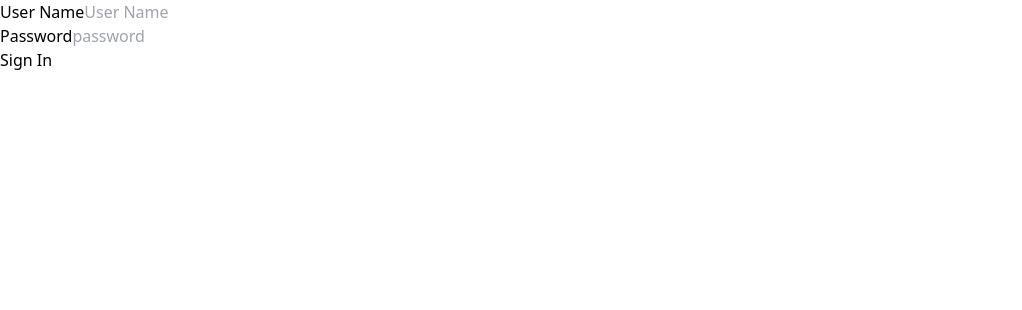
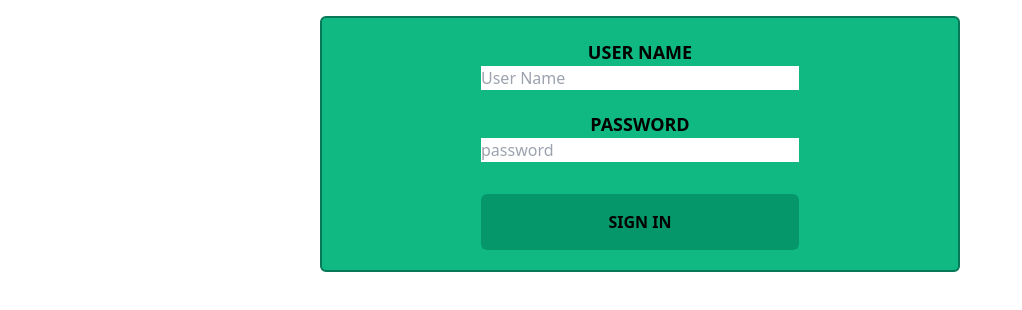
Before and after one commit to PyDrummer/cookie-stand-admin, a Next.js app: page / in a window 1280 px wide. Shown: the top 310 px of the page, without its empty margins (0-1022 px from the left). Built offline with nearby package versions, Linux system fonts and the light colour scheme.

Commit message:
styling not done

```diff
--- a/components/cookie-stand-form.js
+++ b/components/cookie-stand-form.js
@@ -32,17 +32,42 @@ export default function Form(props){
 
     // Used to calculate the hourly sales
   return(
-      <form onSubmit={formHandler} className="grid gap-1 bg-green-500 grid-cols-8 mb-4">
-          <legend className="col-start-4 col-span-2 text-2xl m-2">Create Cookie Stand</legend>
-          <label className="row-start-2 col-start-1 col-span-1 ml-8" for='location'>Location</label>
-          <input type="text" name="location" id="location" value={values.location} onChange={inputChangeHandler} placeholder="Cookie Stand Location" className="row-start-2 col-start-2 col-span-7 text-sm mr-4" ></input>
-          <label className="row-start-3 col-start-1 col-span-2 text-sm text-center" for='min_cust'>Minimum Customers Per Hour</label>
-          <input type="number" name="min" id="min" value={values.min} onChange={inputChangeHandler} className="row-start-4 col-start-1 col-span-2 text-sm mr-4 ml-4 mb-4"></input>
-          <label className="row-start-3 col-start-3 col-span-2 text-sm text-center" for='max_cust'>Maximum Customers Per Hour</label>
-          <input type="number" name="max" id="max" value={values.max} onChange={inputChangeHandler} className="row-start-4 col-start-3 col-span-2 text-sm mr-4 ml-4 mb-4"></input>
-          <label className="row-start-3 col-start-5 col-span-2 text-sm text-center" for='avg_per'>Average Cookies Per Sale</label>
-          <input type="number" name="avg" id="avg" value={values.avg} onChange={inputChangeHandler} className="row-start-4 col-start-5 col-span-2 text-sm mr-4 ml-4 mb-4"></input>
-          <button className="row-start-3 col-start-7 col-span-2 row-span-2 bg-green-700 mr-4 ml-2 mb-2 mt-2" >Create</button>
+      // <form onSubmit={formHandler} className="grid gap-1 bg-green-500 grid-cols-8 mb-4">
+      //     <legend className="col-start-4 col-span-2 text-2xl m-2">Create Cookie Stand</legend>
+      //     <label className="row-start-2 col-start-1 col-span-1 text-center" for='location'>Location</label>
+      //     <input type="text" name="location" id="location" value={values.location} onChange={inputChangeHandler} placeholder="Cookie Stand Location" className="row-start-2 col-start-2 col-span-4 text-sm " ></input>
+      //     <br className="row-start-3 col-start-1 col-span-2 text-sm text-center"></br>
+      //     <label className="row-start-4 col-start-1 col-span-2 text-sm text-center" for='min_cust'>Minimum Customers Per Hour</label>
+      //     <input type="number" name="min" id="min" value={values.min} onChange={inputChangeHandler} className="row-start-5 col-start-1 col-span-2 text-sm mr-4 ml-4 mb-4"></input>
+      //     <label className="row-start-4 col-start-3 col-span-2 text-sm text-center" for='max_cust'>Maximum Customers Per Hour</label>
+      //     <input type="number" name="max" id="max" value={values.max} onChange={inputChangeHandler} className="row-start-5 col-start-3 col-span-2 text-sm mr-4 ml-4 mb-4"></input>
+      //     <label className="row-start-4 col-start-5 col-span-2 text-sm text-center" for='avg_per'>Average Cookies Per Sale</label>
+      //     <input type="number" name="avg" id="avg" value={values.avg} onChange={inputChangeHandler} className="row-start-5 col-start-5 col-span-2 text-sm mr-4 ml-4 mb-4"></input>
+      //     <button className="row-start-2 col-start-7 col-span-2 row-span-2 bg-green-700" >Create</button>
+      //    {/* <button className="row-start-2 col-start-7 col-span-2 row-span-2 bg-green-700 mr-4 ml-2 mb-2 mt-2" >Create</button> */}
+
+      // </form>
+
+      <form onSubmit={formHandler} className="border w-10/12 mx-auto text-center bg-green-600 pb-10">
+          {/* <legend className="text-2xl m-2">Create Cookie Stand</legend> */}
+          <button className="py-4 px-40 mt-5 ml-20 bg-green-700" >CREATE STAND</button>
+          <div className="float-left mt-5 ml-10">
+            <label className="font-bold mt-5 ml-20" for='location'>ADD LOCATION</label>
+            <br></br>
+            <input className=" ml-10 text-sm" size="175" type="text" name="location" id="location" value={values.location} onChange={inputChangeHandler} placeholder="Cookie Stand Location"  ></input>
+          </div>
+
+          <div className="mt-5 ml-20">
+            <label className="ml-20 mr-space float-left font-bold text-sm text-center" for='min_cust'>Minimum Customers Per Hour</label>
+            <label className="mr-space float-left font-bold text-sm text-center" for='max_cust'>Maximum Customers Per Hour</label>
+            <label className=" float-left font-bold text-sm text-center" for='avg_per'>Average Cookies Per Sale</label>
+            <br></br>
+            <input className="mr-input pr-60 float-left text-left text-sm" type="number" name="min" id="min" value={values.min} onChange={inputChangeHandler} ></input>
+            <input className="mr-input pr-60 float-left text-sm " type="number" type="number" name="max" id="max" value={values.max} onChange={inputChangeHandler} ></input>
+            <input className="float-left pr-60 text-sm mb-10" type="number" name="avg" id="avg" value={values.avg} onChange={inputChangeHandler} ></input>
+          </div>
+         {/* <button className="row-start-2 col-start-7 col-span-2 row-span-2 bg-green-700 mr-4 ml-2 mb-2 mt-2" >Create</button> */}
+
       </form>
     )
  }
--- a/components/cookie-stand-table.js
+++ b/components/cookie-stand-table.js
@@ -3,29 +3,30 @@ import { hours } from '../data'
 export default function CookieStandTable({ stands, onDelete }, props) {
 
     return (
-        <table>
+        <table className="w-1/2 mx-auto my-10">
             <thead>
-                <tr>
+                <tr >
 
-                    <th>Location</th>
+                    <th className="border">Location</th>
                     {hours.map(slot => (
-                        <th key={slot}>{slot}</th>
+                        <th className="border" key={slot}>{slot}</th>
                     ))}
-                    <th>Totals</th>
+                    <th className="border">Totals</th>
                 </tr>
             </thead>
             <tbody>
                 {stands.map((stand, i) => {
 
                     return (
-                        <tr key={stand.id}>
+                        <tr className="border" key={stand.id}>
 
                             <th>
                                 <div>
 
-                                    <p>{stand.location}</p>
-
-                                    <span onClick={() => onDelete(stand)}>X</span>
+                                    <p>{stand.location}
+                                    <span onClick={() => onDelete(stand)}> X</span>
+                                    <i class="fa fa-trash-o" style="font-size:24px"></i>
+                                    </p>
                                 </div>
                             </th>
 
--- a/components/loginform.js
+++ b/components/loginform.js
@@ -24,18 +24,19 @@ export default function LoginForm({ onSubmit }) {
 
     return (
 
-        <form onSubmit={submitHandler}>
-            <div>
-                <label htmlFor="username">User Name</label>
-                <input type="text" name="username" id="username" value={values.username} onChange={inputChangeHandler} placeholder="User Name" />
+        <form onSubmit={submitHandler} className="text-center w-1/2 mx-auto my-4 border-2 border-green-700 bg-green-500 rounded-md">
+            <div className="my-5">
+                <label className="font-bold text-lg" htmlFor="username">USER NAME</label>
+                <br></br>
+                <input className="w-1/2 mb-5"  type="text" name="username" id="username" value={values.username} onChange={inputChangeHandler} placeholder="User Name" />
+                <br></br>
+                <label className="font-bold text-lg " htmlFor="password">PASSWORD</label>
+                <br></br>
+                <input className="w-1/2 mb-8" type="password" name="password" id="password" value={values.password} onChange={inputChangeHandler} placeholder="password" />
+                <br></br>
+                <button className="w-1/2 ml-5 mr-5 py-4 bg-green-600 font-bold rounded-md hover:bg-green-800 " type="submit">SIGN IN</button>
             </div>
 
-            <div>
-                <label htmlFor="password">Password</label>
-                <input type="password" name="password" id="password" value={values.password} onChange={inputChangeHandler} placeholder="password" />
-            </div>
-
-            <button type="submit">Sign In</button>
 
         </form>
     );
--- a/tailwind.config.js
+++ b/tailwind.config.js
@@ -2,7 +2,12 @@ module.exports = {
   purge: ['./pages/**/*.{js,ts,jsx,tsx}', './components/**/*.{js,ts,jsx,tsx}'],
   darkMode: false, // or 'media' or 'class'
   theme: {
-    extend: {},
+    extend: {
+      margin:{
+        space: '500px',
+        input: '300px',
+      }
+    },
   },
   variants: {
     extend: {},
```
Also changed, not shown: components/cookie-stand-admin.js (+2 -10 lines), pages/index.js (+1 -29 lines).
